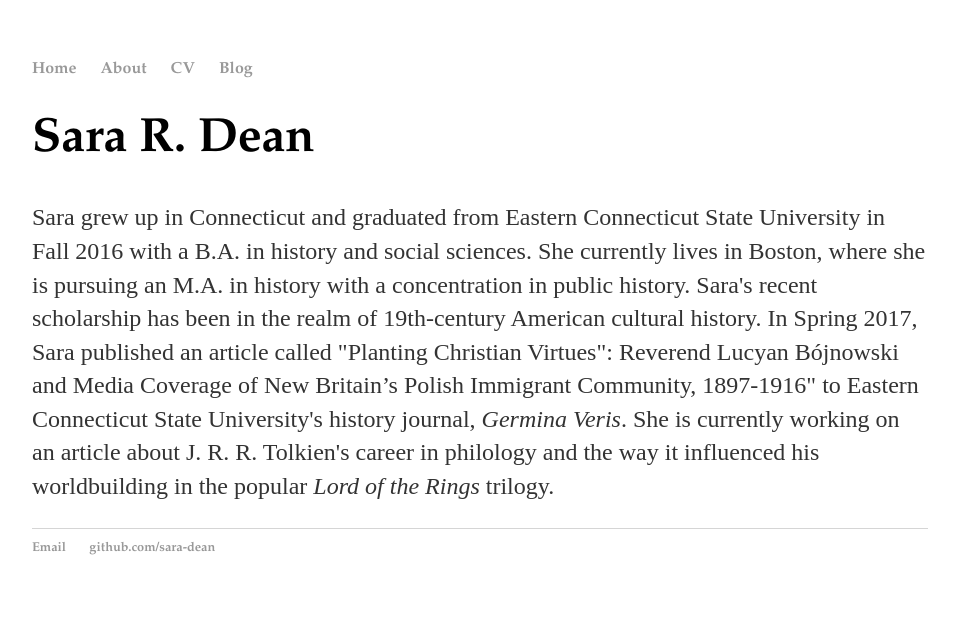
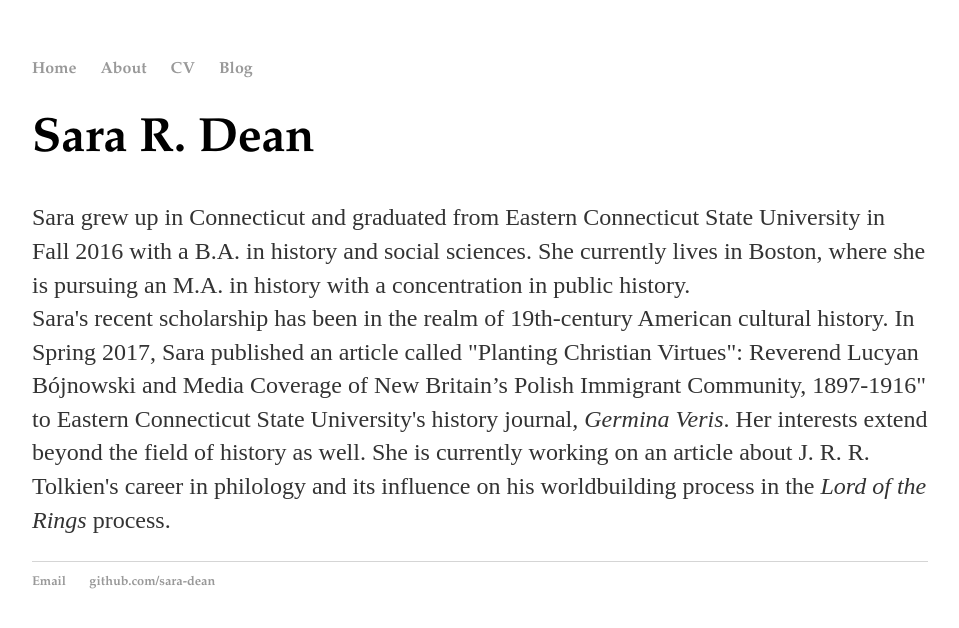
Before and after one commit to sara-dean/sara-dean.github.io, a Jekyll site: the page built from about.html, in a window 1280 px wide. Shown: the top 628 px of the page, without its empty margins (160-1119 px from the left). Built offline with Jekyll 4.4.1, drawn with Linux system fonts in a browser that asks for light colours.

Commit message:
Update about.html

```diff
--- a/about.html
+++ b/about.html
@@ -5,6 +5,6 @@
 <div class="blurb">
 	<h1>Sara R. Dean</h1>
 	<p>Sara grew up in Connecticut and graduated from Eastern Connecticut State University in Fall 2016 with a B.A. in history and social sciences. She currently lives in Boston, where she is pursuing an M.A. in history with a concentration in public history.
-
-	Sara's recent scholarship has been in the realm of 19th-century American cultural history. In Spring 2017, Sara published an article called "Planting Christian Virtues": Reverend Lucyan Bójnowski and Media Coverage of New Britain’s Polish Immigrant Community, 1897-1916" to Eastern Connecticut State University's history journal, <i>Germina Veris</i>. She is currently working on an article about J. R. R. Tolkien's career in philology and the way it influenced his worldbuilding in the popular <i>Lord of the Rings</i> trilogy.</p>
+	<br>
+	Sara's recent scholarship has been in the realm of 19th-century American cultural history. In Spring 2017, Sara published an article called "Planting Christian Virtues": Reverend Lucyan Bójnowski and Media Coverage of New Britain’s Polish Immigrant Community, 1897-1916" to Eastern Connecticut State University's history journal, <i>Germina Veris</i>. Her interests extend beyond the field of history as well. She is currently working on an article about J. R. R. Tolkien's career in philology and its influence on his worldbuilding process in the <i>Lord of the Rings</i> process.</p>
 </div><!-- /.blurb -->
```
